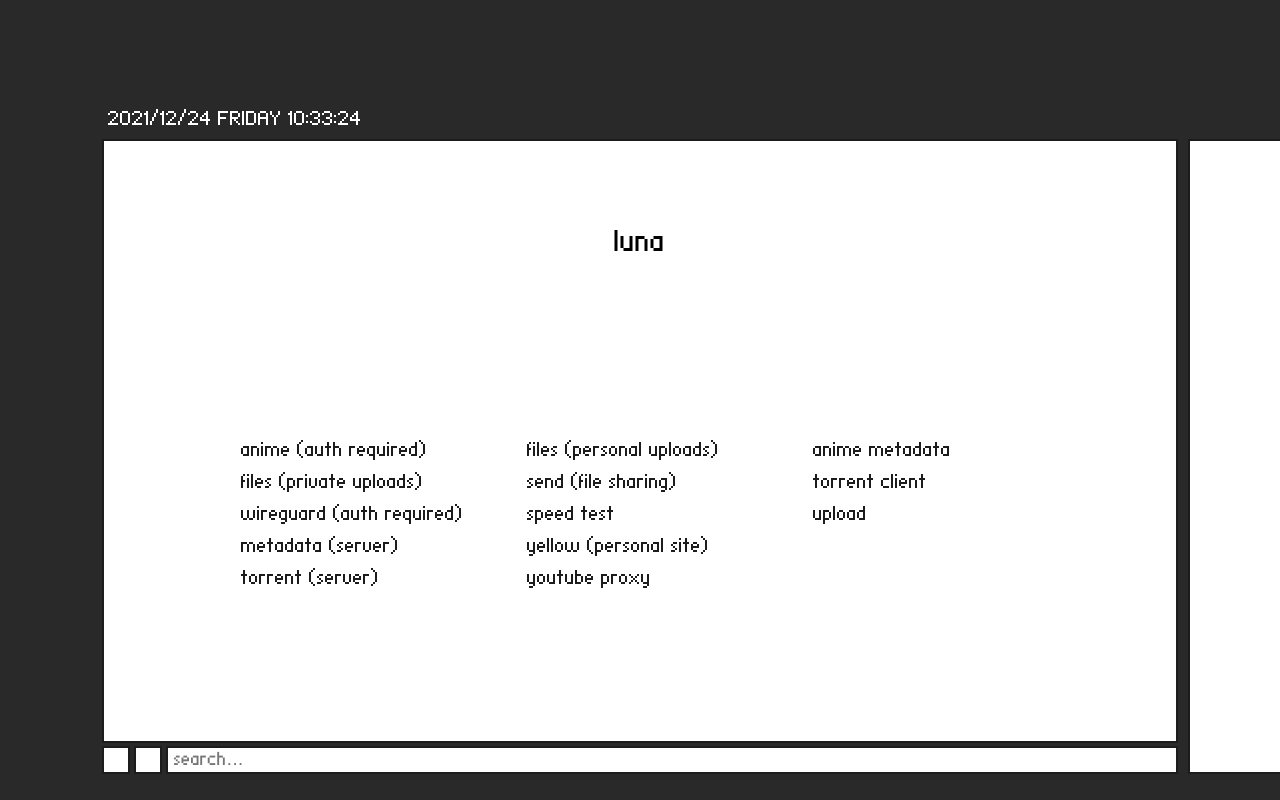
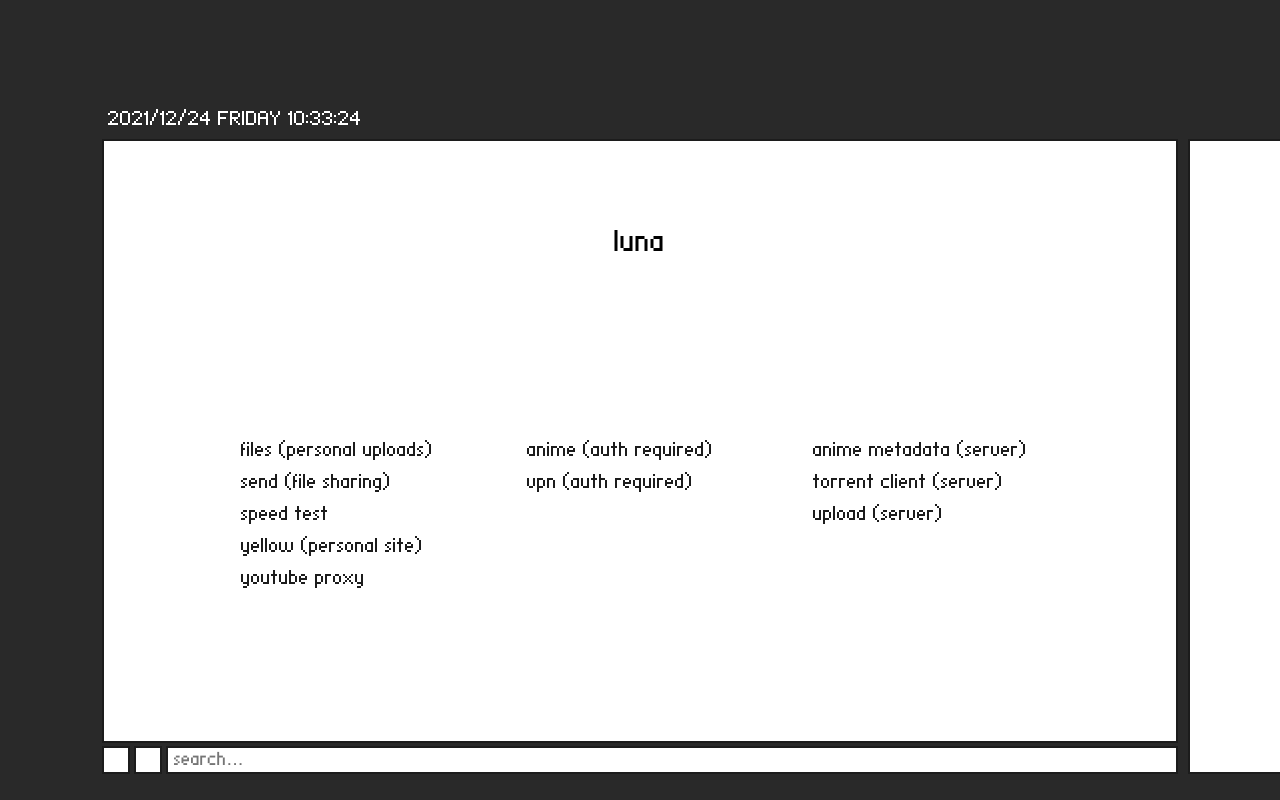
Before and after one commit to yellow404/luna.ovh, a plain HTML site: page index.html in a window 1280 px wide. Drawn offline with Linux system fonts and the light colour scheme.

Commit message:
update URLs

```diff
--- a/index.html
+++ b/index.html
@@ -59,13 +59,6 @@
 				<div class="welcome">luna</div>
 				<div class="bookmarkscontainer">
 					<ul>
-						<li><a href="https://anime.luna.ovh/">anime (auth required)</a></li>
-						<li><a href="https://files.luna.ovh/private">files (private uploads)</a></li>
-						<li><a href="https://files.luna.ovh/private/vpn/Luna.conf">wireguard (auth required)</a></li>
-						<li><a href="https://metadata.luna.ovh/">metadata (server)</a></li>
-						<li><a href="https://torrent.luna.ovh/">torrent (server)</a></li>
-					</ul>
-					<ul>
 					    <li><a href="https://files.luna.ovh/">files (personal uploads)</a></li>
 						<li><a href="https://send.luna.ovh/">send (file sharing)</a></li>
 						<li><a href="https://speed.luna.ovh/">speed test</a></li>
@@ -73,9 +66,13 @@
 						<li><a href="https://yt.luna.ovh/">youtube proxy</a></li>
 					</ul>
 					<ul>
-						<li><a href="https://metadata.luna.ovh/">anime metadata</a></li>
-						<li><a href="https://torrent.luna.ovh/">torrent client</a></li>
-						<li><a href="https://upload.luna.ovh/">upload</a></li>
+						<li><a href="https://anime.luna.ovh/">anime (auth required)</a></li>
+						<li><a href="https://files.luna.ovh/private/vpn/">vpn (auth required)</a></li>
+					</ul>
+					<ul>
+						<li><a href="https://metadata.luna.ovh/web/index.html#!/media/cc6a93e0f075862cd31e6d12aca4951bcd64c6e7/com.plexapp.plugins.library?source=1">anime metadata (server)</a></li>
+						<li><a href="https://torrent.luna.ovh/">torrent client (server)</a></li>
+						<li><a href="https://upload.luna.ovh/">upload (server)</a></li>
 					</ul>
 				</div>
 				<div class="sidebar" style="background-image: url(sidebar.jpg);"></div>
```
